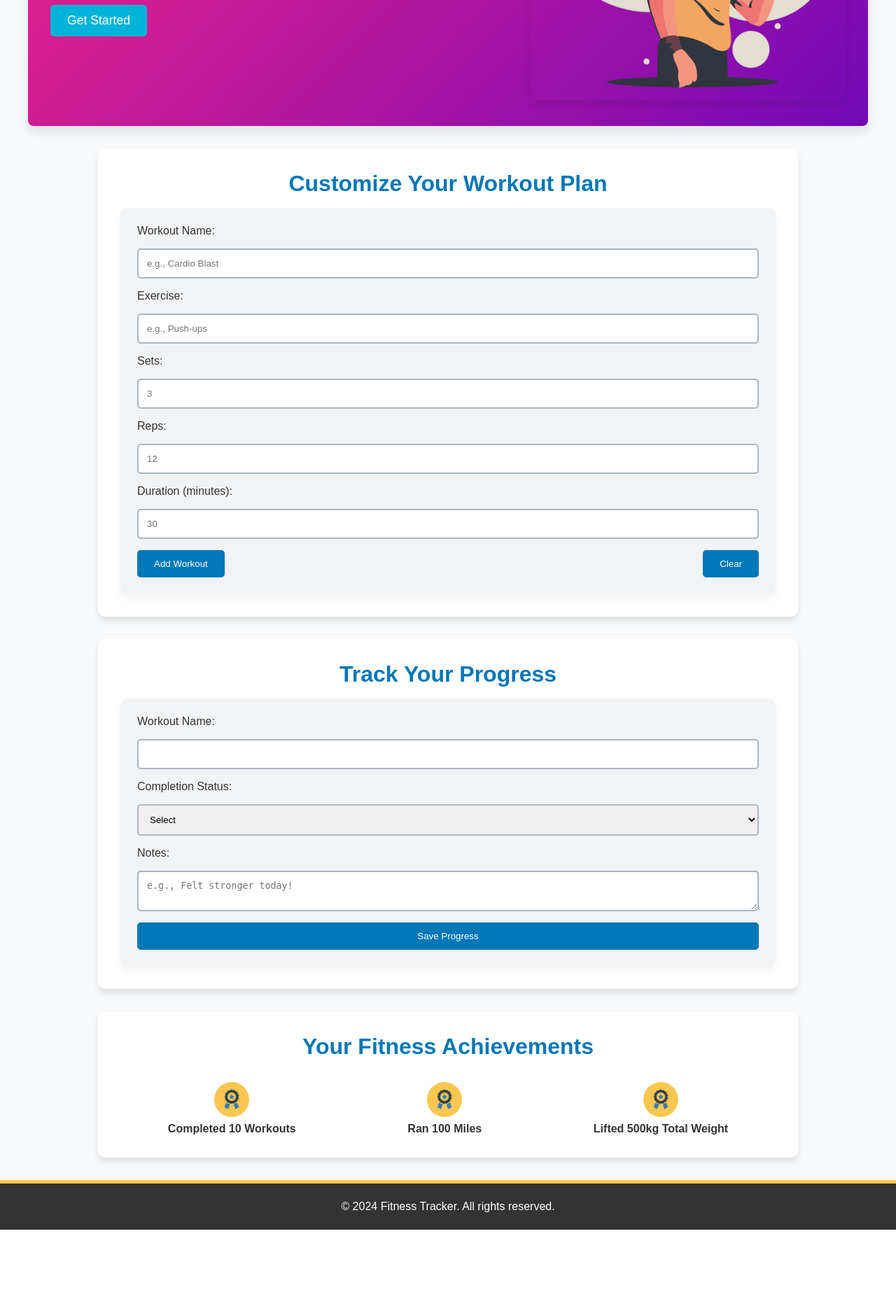
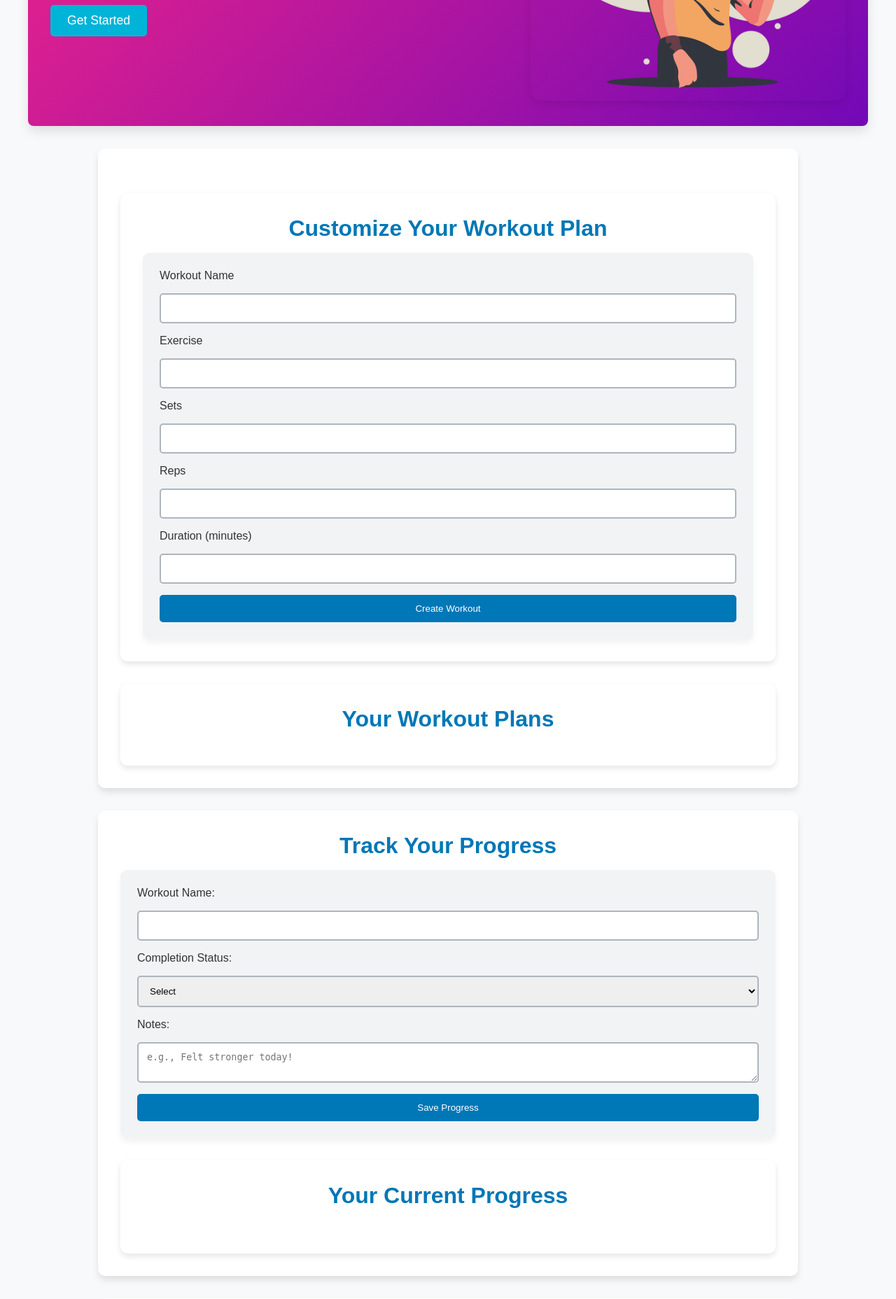
Before and after one commit to fibrahim4/Fitness-Project, a Django app: page / in a window 1280 px wide. Shown: the part 435-2291 px from the top of the page at 70% size. Before the commit the page ends 2192 px from the top, so only its background shows below. Run offline with Django 5.2, Linux system fonts and the light colour scheme.

Commit message:
Update index.html

```diff
--- a/SDEV220Team3FitnessApp/index/templates/index/index.html
+++ b/SDEV220Team3FitnessApp/index/templates/index/index.html
@@ -59,28 +59,35 @@
 
     <!-- Workout Plans Section -->
     <section id="workout-plans" class="section workout-plans-section">
+        <!-- Customize Your Workout Plan Form -->
+        <div id="customize-your-workout-plan">
             <h2>Customize Your Workout Plan</h2>
-        <form id="workout-form">
-            <label for="workout-name">Workout Name:</label>
-            <input type="text" id="workout-name" name="workout-name" maxlength="20" placeholder="e.g., Cardio Blast" required>
+            <form id="workout-form" action="" method="post">
+                {% csrf_token %}
+                <label for="workout-name">Workout Name</label>
+                <input type="text" id="workout-name" name="workout_name" required>
 
-            <label for="exercise">Exercise:</label>
-            <input type="text" id="exercise" name="exercise" maxlength="20" placeholder="e.g., Push-ups" required>
+                <label for="exercise">Exercise</label>
+                <input type="text" id="exercise" name="exercise" required>
 
-            <label for="sets">Sets:</label>
-            <input type="number" id="sets" name="sets" min="1" max="10" placeholder="3" required>
+                <label for="sets">Sets</label>
+                <input type="number" id="sets" name="sets" min="1" max="10" required>
 
-            <label for="reps">Reps:</label>
-            <input type="number" id="reps" name="reps" min="1" max="30" placeholder="12" required>
+                <label for="reps">Reps</label>
+                <input type="number" id="reps" name="reps" min="1" max="30" required>
 
-            <label for="duration">Duration (minutes):</label>
-            <input type="number" id="duration" name="duration" min="1" max="300" placeholder="30" required>
+                <label for="duration">Duration (minutes)</label>
+                <input type="number" id="duration" name="duration" min="1" max="300" required>
 
-            <div class="buttons">
-                <button type="submit" class="btn">Add Workout</button>
-                <button type="reset" class="btn">Clear</button>
+                <button type="submit">Create Workout</button>
+            </form>
         </div>
-        </form>
+
+        <!-- Display Created Workout Plans -->
+        <div id="your-workout-plans">
+            <h2>Your Workout Plans</h2>
+            <ul id="workout-plan-list"></ul> <!-- List to display workout plans -->
+        </div>
     </section>
 
     <!-- Progress Section -->
@@ -102,6 +109,12 @@
 
             <button type="submit" class="btn">Save Progress</button>
         </form>
+
+        <!-- Display Progress Submissions -->
+        <section id="progress-list">
+        <h2>Your Current Progress</h2>
+        <ul id="progress-list"></ul> <!-- List to display progress submissions -->
+        </section>
     </section>
 
     <!-- Achievements Section -->
```
Lines whose indentation alone changed are shown as unchanged.
